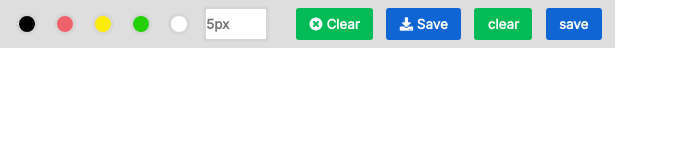
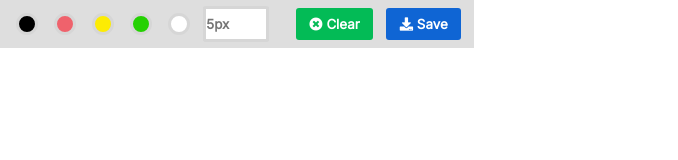
Before and after one commit to InsulatorGMan/ScribbleDraw, a plain HTML site: page index.html in a window 1280 px wide. Shown: the whole page, without its empty margins (0-678 px from the left). Drawn offline with Linux system fonts and the light colour scheme.

Commit message:
Update index.html

```diff
--- a/index.html
+++ b/index.html
@@ -21,8 +21,6 @@
         <input id="brush" placeholder="5px" type="number">
         <button class="clear"><i class="fas fa-times-circle"></i> Clear</button>
         <button class="save"><i class="fas fa-download"></i> Save</button>
-        <button class="clear">clear</button>
-        <button class="save">save</button>
     </div>
 
     <script src="drawing.js"></script>
```
